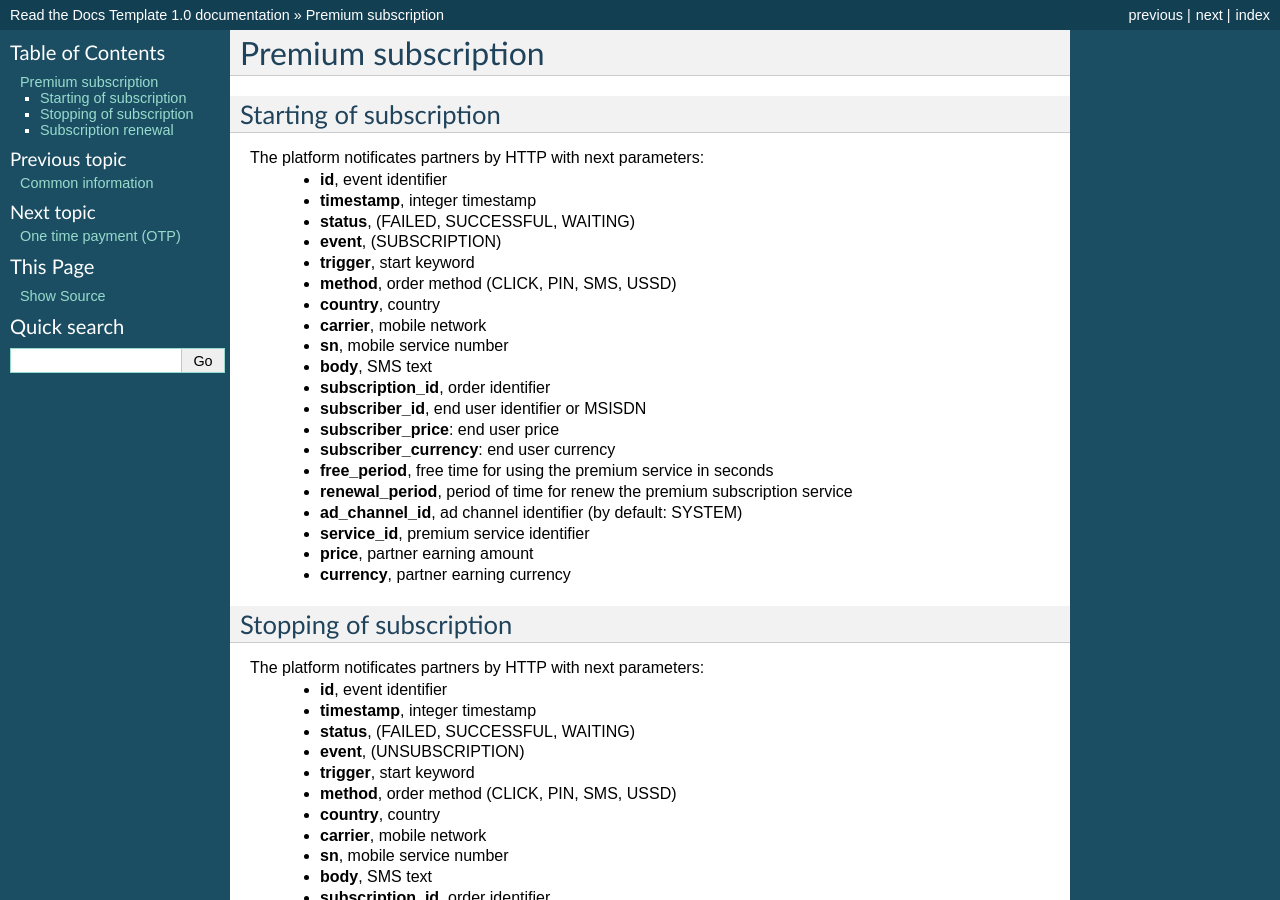
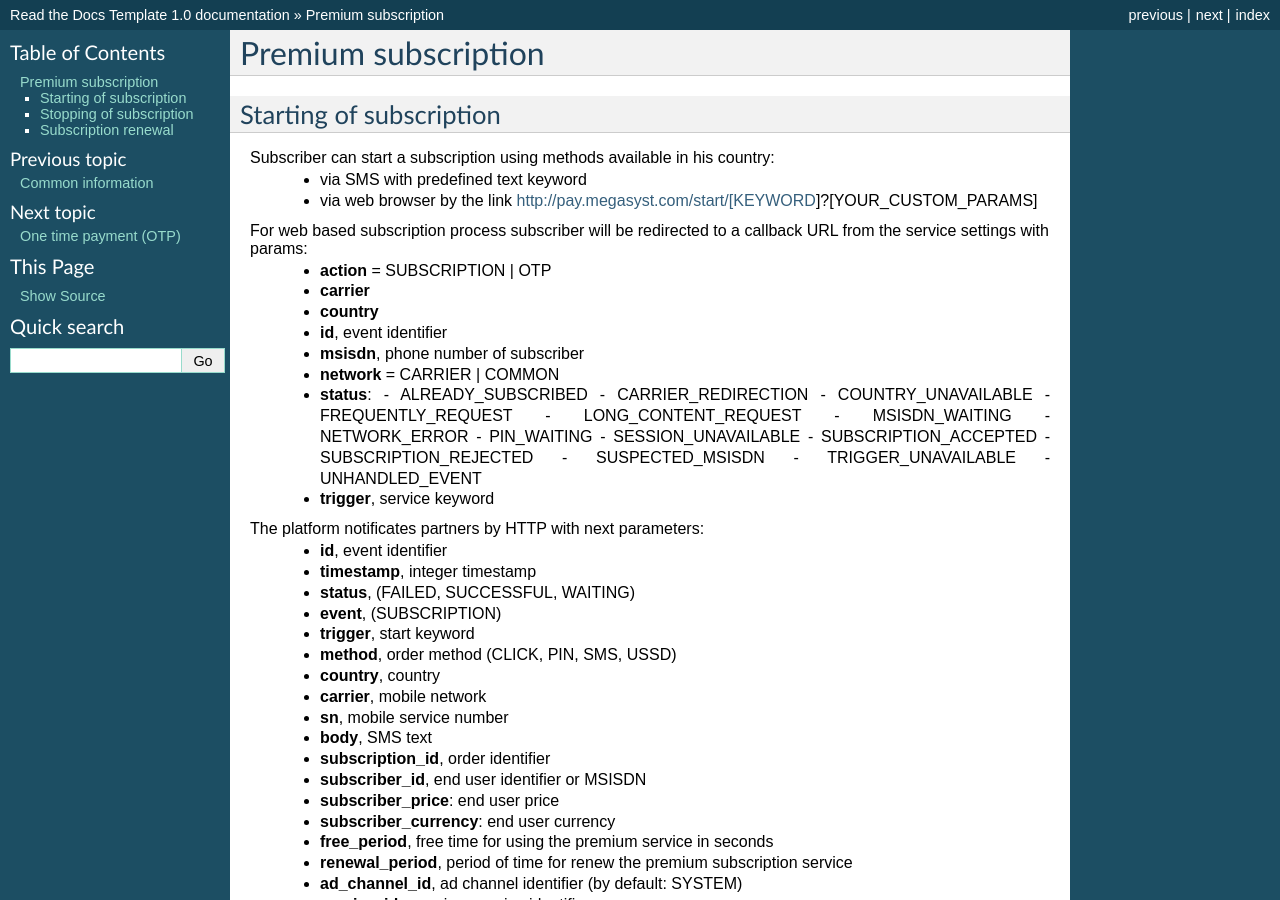
Before and after one commit to megasyst/lab, a Sphinx documentation site: the page built from docs/2_subscription.rst, in a window 1280 px wide and 900 px high. Built offline with Sphinx 7.4.7, drawn with Linux system fonts in a browser that asks for light colours.

Commit message:
Added web callback params

```diff
--- a/docs/2_subscription.rst
+++ b/docs/2_subscription.rst
@@ -4,6 +4,34 @@ Premium subscription
 
 Starting of subscription
 ------------------------
+
+Subscriber can start a subscription using methods available in his country:
+  * via SMS with predefined text keyword
+  * via web browser by the link http://pay.megasyst.com/start/[KEYWORD]?[YOUR_CUSTOM_PARAMS]
+
+For web based subscription process subscriber will be redirected to a callback URL from the service settings with params:
+  * **action** = SUBSCRIPTION | OTP
+  * **carrier**
+  * **country**
+  * **id**, event identifier
+  * **msisdn**, phone number of subscriber
+  * **network** = CARRIER | COMMON
+  * **status**:
+    - ALREADY_SUBSCRIBED
+    - CARRIER_REDIRECTION
+    - COUNTRY_UNAVAILABLE
+    - FREQUENTLY_REQUEST
+    - LONG_CONTENT_REQUEST
+    - MSISDN_WAITING
+    - NETWORK_ERROR
+    - PIN_WAITING
+    - SESSION_UNAVAILABLE
+    - SUBSCRIPTION_ACCEPTED
+    - SUBSCRIPTION_REJECTED
+    - SUSPECTED_MSISDN
+    - TRIGGER_UNAVAILABLE
+    - UNHANDLED_EVENT
+  * **trigger**, service keyword
 
 The platform notificates partners by HTTP with next parameters:
   * **id**, event identifier
```
